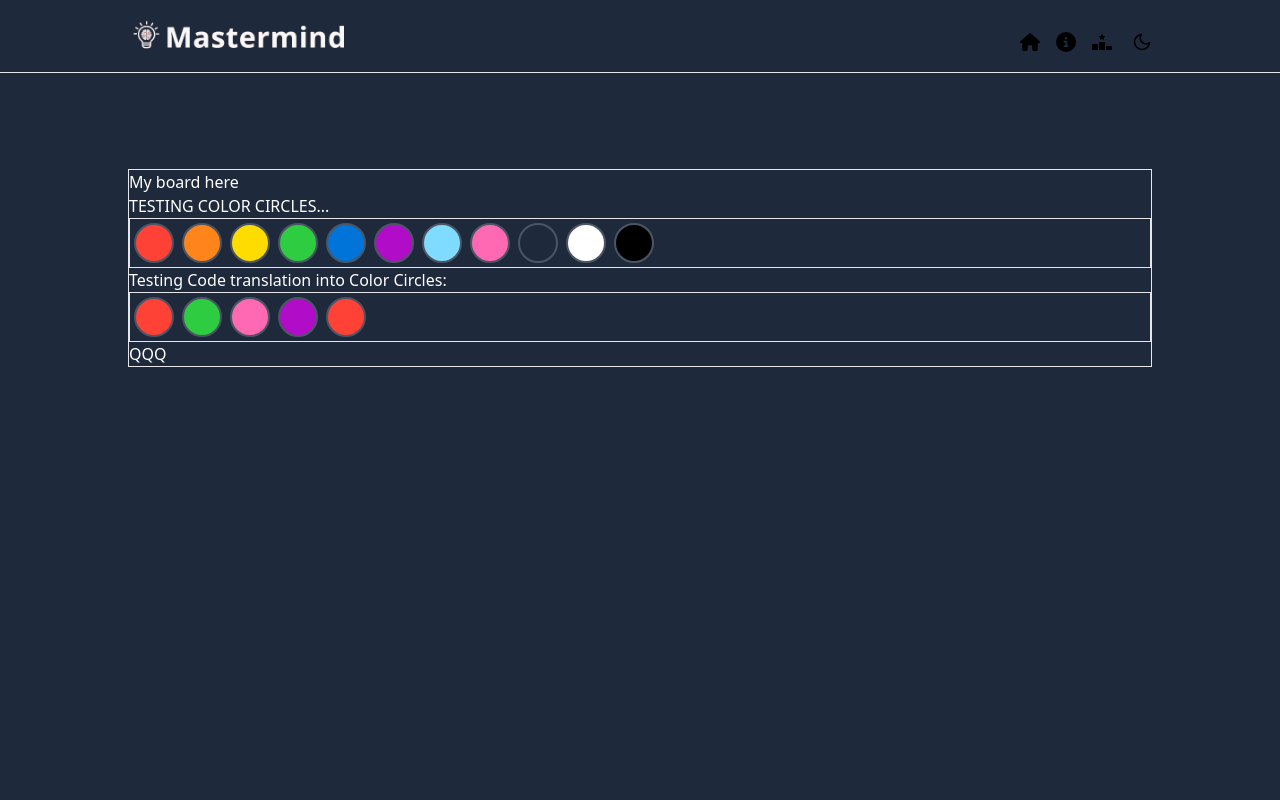
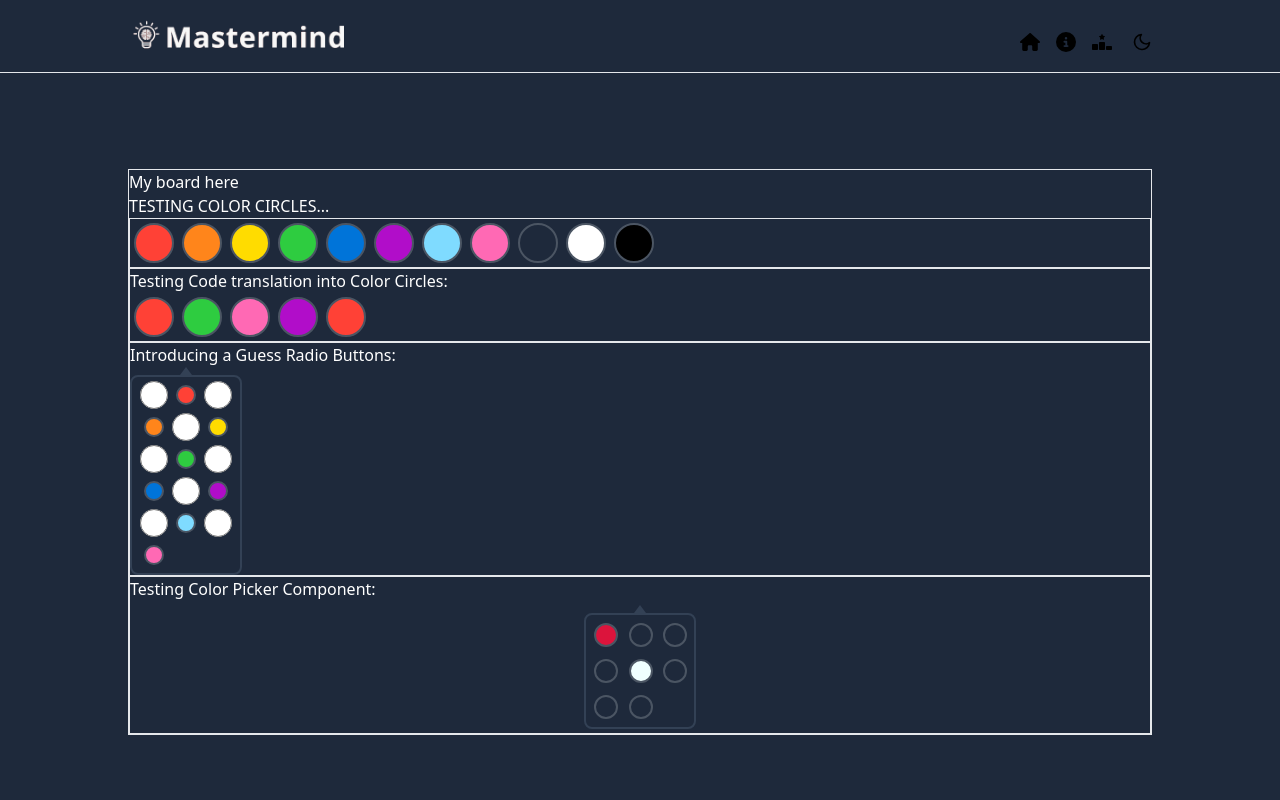
Before and after one commit to patobottos/mastermind, a Next.js app: page / in a window 1280 px wide. Shown: the top 800 px of the page. Built offline with nearby package versions, Linux system fonts and the light colour scheme.

Commit message:
Trying to create Radio Buttons with colors

```diff
--- a/src/components/Board.tsx
+++ b/src/components/Board.tsx
@@ -1,10 +1,29 @@
+"use client"; // This is a client component
+
+import React, { useState } from "react";
 import { getRandomColorCode } from "@/utilities/randomCodeGenerator";
 import Circle from "./Circle";
+import RadioButtons from "./RadioButtons";
+import ColorPicker from "./ColorPicker";
 
 function Board() {
   const CodeInColors: string[] = getRandomColorCode();
-  console.log("Code in colors => ", CodeInColors.join(", "));
-  //const CodeIncolorsArray: string[] = CodeInColors.map((item) => item.key);
+  const RadioColors = [
+    "crimson",
+    "sunrise",
+    "sunny",
+    "emerald",
+    "azure",
+    "velvet",
+    "sky",
+    "rosy",
+  ];
+  const [selectedColor, setSelectedColor] = useState<string>("crimsom");
+
+  const handleColorChange = (color: string) => {
+    setSelectedColor(color);
+    // Additional logic for handling color change if needed
+  };
 
   return (
     <div className="text-white w-[80vw] justify-center mx-auto border">
@@ -23,14 +42,30 @@ function Board() {
         <Circle size="large" color="present" />
         <Circle size="large" color="match" />
       </div>
-      <p>Testing Code translation into Color Circles:</p>
-
-      <div className="flex border">
-        {CodeInColors.map((color, index) => (
-          <Circle key={index} size="large" color={color} />
-        ))}
+      <div className="border">
+        <p>Testing Code translation into Color Circles:</p>
+        <div className="flex">
+          {CodeInColors.map((color, index) => (
+            <Circle key={index} size="large" color={color} />
+          ))}
+        </div>
       </div>
-      <p>QQQ</p>
+      <div className="border">
+        <p>Introducing a Guess Radio Buttons:</p>
+        <div className="flex">
+          <RadioButtons />
+        </div>
+      </div>
+      <div className="border">
+        <p>Testing Color Picker Component:</p>
+        <div className="w-[120px] mx-auto">
+          <ColorPicker
+            colors={RadioColors}
+            defaultColor={selectedColor}
+            onChange={handleColorChange}
+          />
+        </div>
+      </div>
     </div>
   );
 }
--- /dev/null
+++ b/src/components/ColorPicker.tsx
@@ -0,0 +1,47 @@
+import React from "react";
+
+interface ColorPickerProps {
+  colors: string[];
+  defaultColor: string;
+  onChange: (color: string) => void;
+}
+
+const ColorPicker: React.FC<ColorPickerProps> = ({
+  colors,
+  defaultColor,
+  onChange,
+}) => {
+  return (
+    <div className="flex flex-col items-center m-1">
+      {/* SMALL TRIANGLE ON TOP*/}
+      <div
+        className="w-0 h-0
+          border-l-[6px] border-l-transparent
+          border-b-[8px] border-b-slate-700
+          border-r-[6px] border-r-transparent"
+      ></div>
+      <div className="w-28 flex justify-center border-2 border-slate-700 rounded-lg p-1">
+        <fieldset className="grid grid-cols-3 gap-1">
+          {colors.map((color) => (
+            <label
+              key={color}
+              className={`relative cursor-pointer inline-block h-6 w-6 rounded-full border-2 border-gray-600 m-1 hover:brightness-[.8]`}
+              style={{ backgroundColor: color }}
+            >
+              <input
+                type="radio"
+                name="color"
+                value={color}
+                className="sr-only"
+                defaultChecked={color === defaultColor}
+                onChange={() => onChange(color)}
+              />
+            </label>
+          ))}
+        </fieldset>
+      </div>
+    </div>
+  );
+};
+
+export default ColorPicker;
--- /dev/null
+++ b/src/components/RadioButtons.tsx
@@ -0,0 +1,50 @@
+import Circle from "./Circle";
+
+function RadioButtons() {
+  const RadioButtonsColors: string[] = [
+    "crimson",
+    "sunrise",
+    "sunny",
+    "emerald",
+    "azure",
+    "velvet",
+    "sky",
+    "rosy",
+  ];
+
+  return (
+    <div className="flex flex-col margin-auto items-center">
+      {/* SMALL TRIANGLE ON TOP*/}
+      <div
+        className="w-0 h-0
+          border-l-[6px] border-l-transparent
+          border-b-[8px] border-b-slate-700
+          border-r-[6px] border-r-transparent"
+      ></div>
+      <div className="w-28 flex justify-center border-2 border-slate-700 rounded-lg p-1">
+        <fieldset className="grid grid-cols-3 gap-1">
+          {RadioButtonsColors.map((backgroundColor, index) => (
+            <>
+              <input
+                type="radio"
+                id={backgroundColor}
+                value={backgroundColor}
+                name="color"
+                className="bg-slate-300"
+              />
+              <label htmlFor={backgroundColor}>
+                <Circle
+                  key={backgroundColor}
+                  size="small"
+                  color={backgroundColor}
+                />
+              </label>
+            </>
+          ))}
+        </fieldset>
+      </div>
+    </div>
+  );
+}
+
+export default RadioButtons;
--- a/src/utilities/gameLogic.ts
+++ b/src/utilities/gameLogic.ts
@@ -13,7 +13,7 @@ const CircleColorVariants: { [key: string]: string } = {
   rosy: "bg-rosy"
 }
 
-const CodeInColors: { [key: number]: string } = CODE.map(item => { return CircleColorVariants[(item - 1)] })
+const CodeInColors: { [key: number]: string } = CODE.map(item => { return CircleColorVariants[(item)] })
 
 console.log('code in colors = ', CodeInColors);
 
```
